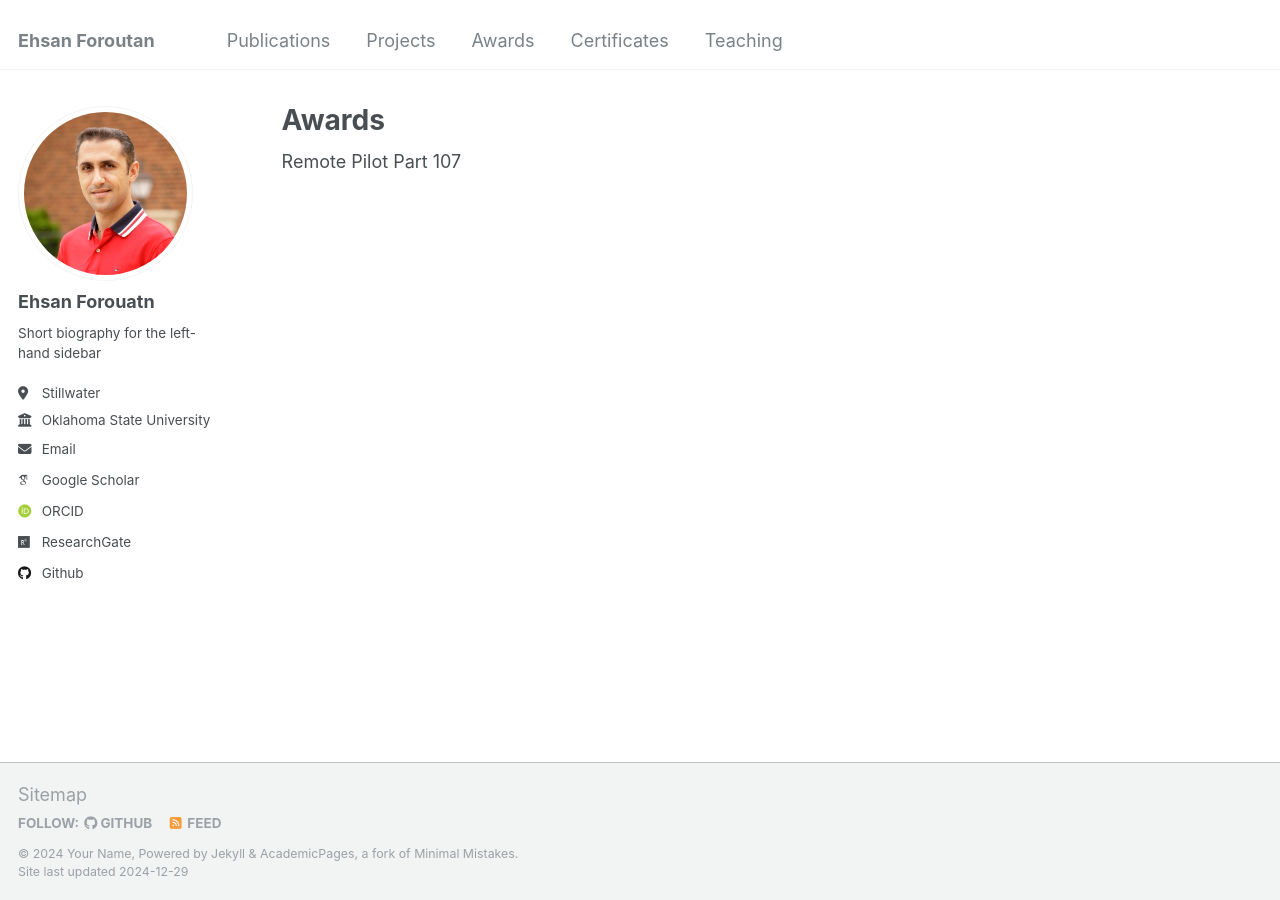
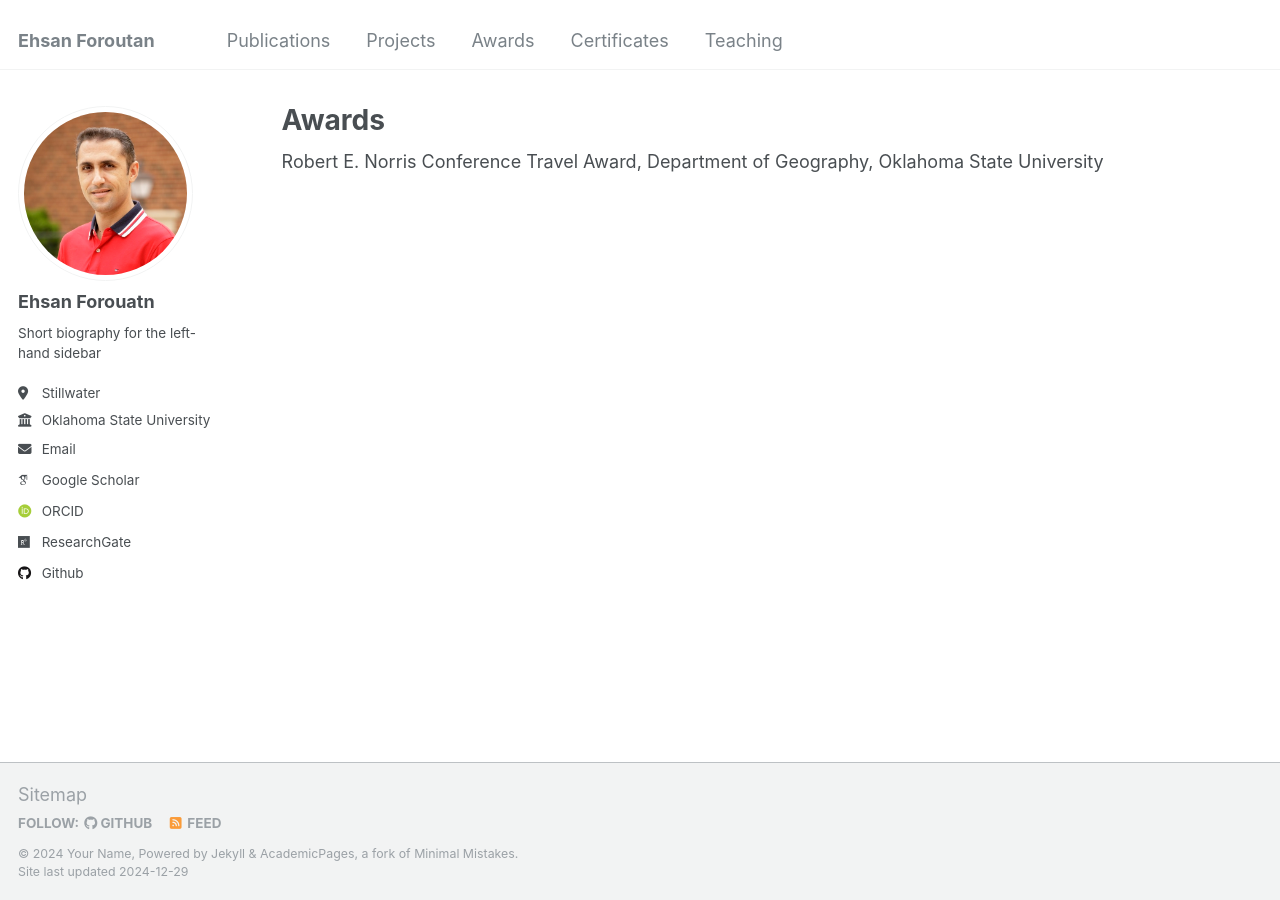
Before and after one commit to eforoutan/eforoutan.github.io, a Jekyll site: the page built from _pages/awards.html, in a window 1280 px wide. Built offline with Jekyll 4.4.1, drawn with Linux system fonts in a browser that asks for light colours; some web fonts are replaced.

Commit message:
Update awards.html

```diff
--- a/_pages/awards.html
+++ b/_pages/awards.html
@@ -7,7 +7,7 @@ author_profile: true
 
 {% include base_path %}
 
-Remote Pilot Part 107
+Robert E. Norris Conference Travel Award, Department of Geography, Oklahoma State University
 
 {% for post in site.portfolio %}
   {% include archive-single.html %}
```
